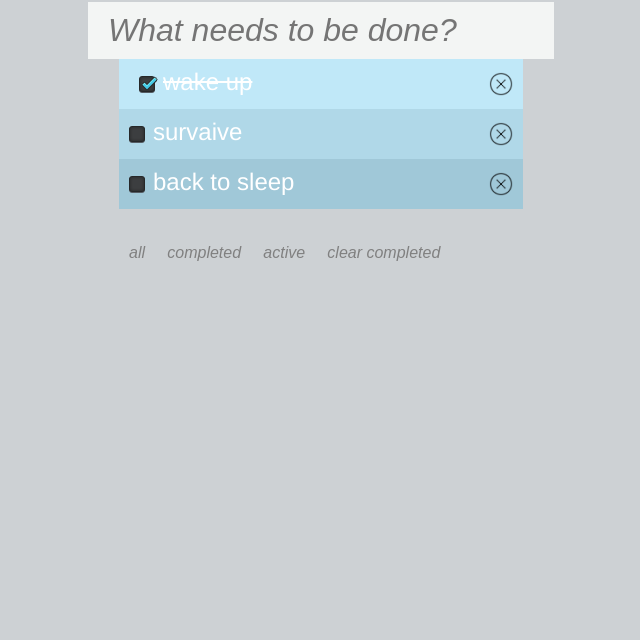
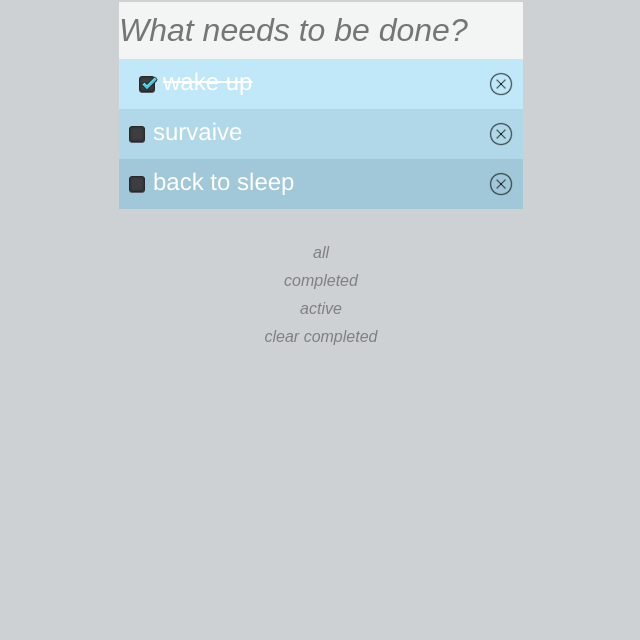
Before and after one commit to tndrm/todos, a plain HTML site: page index.html in a window 1280 px wide. Shown: the part 160-800 px from the top of the page, without its empty margins (319-959 px from the left). Drawn offline with Linux system fonts and the light colour scheme.

Commit message:
Update index.html

```diff
--- a/index.html
+++ b/index.html
@@ -44,11 +44,12 @@
 			height: 50px;
 		}
 		input{
-			padding: 10px 20px;
+			padding: 10px 0;
 			font-size: 2em;
 			font-style: italic;
 			background-color: #F3F5F4;
 			border: 0px solid #DCE8EB;
+			width:404px;
 		}
 		input[type="checkbox"] {
     		display:none;
```
